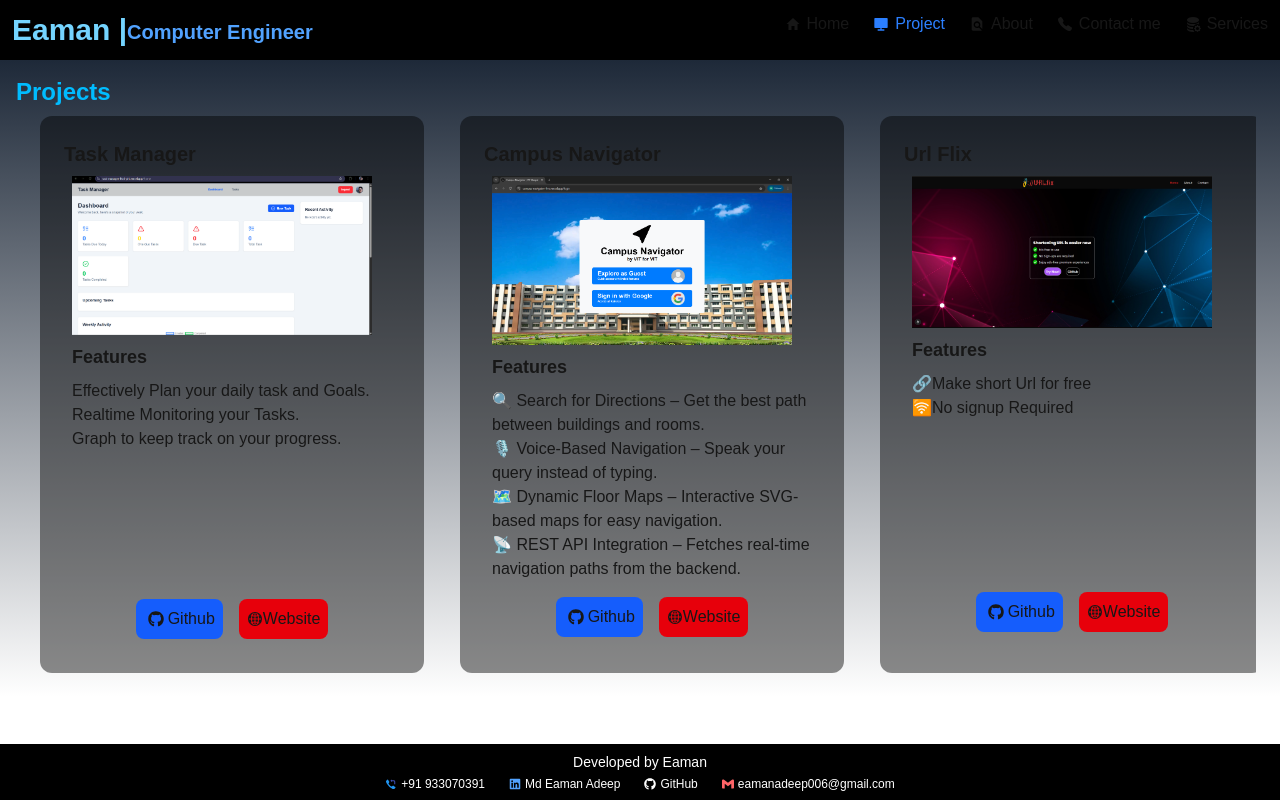
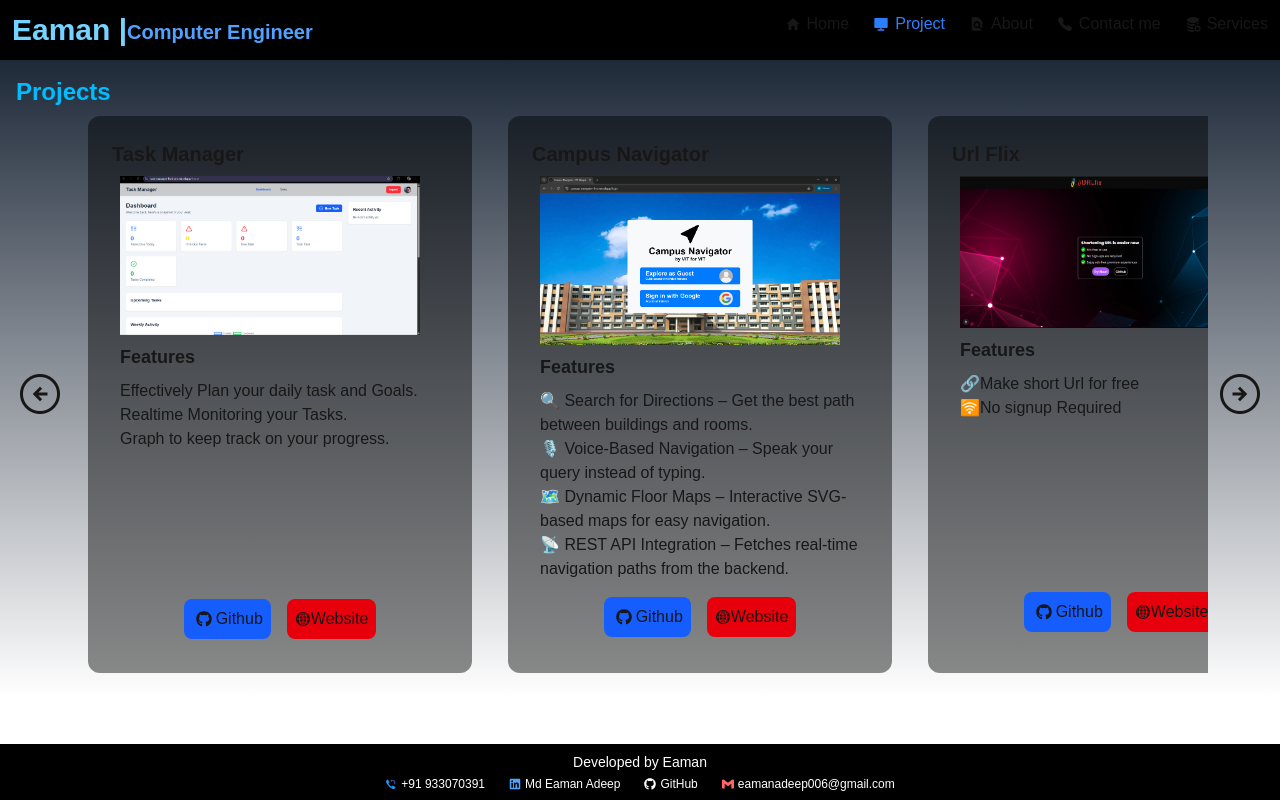
Before and after one commit to Eaman006/Portfolio, a Next.js app: page /project in a window 1280 px wide. Built offline with nearby package versions, Linux system fonts and the light colour scheme.

Commit message:
feat: add Material Symbols icons to project section for enhanced visual navigation

```diff
--- a/app/layout.js
+++ b/app/layout.js
@@ -3,6 +3,7 @@
 import Navbar from "./Components/Navbar";
 import Footer from "./Components/Footer";
 import Loader from "./Components/Loader";
+import { Inter } from "next/font/google";
 
 const geistSans = Geist({
   variable: "--font-geist-sans",
@@ -22,6 +23,13 @@
 export default function RootLayout({ children }) {
   return (
     <html lang="en">
+      <head>
+        {/* Google Fonts Icons */}
+        <link
+          rel="stylesheet"
+          href="https://fonts.googleapis.com/css2?family=Material+Symbols+Outlined:opsz,wght,FILL,GRAD@20..48,100..700,0..1,-50..200"
+        />
+      </head>
       <body
         className={`${geistSans.variable} ${geistMono.variable} antialiased`}
       >
--- a/app/project/page.js
+++ b/app/project/page.js
@@ -8,7 +8,13 @@
   return (
     <div className='bg-gradient-to-b from-gray-800 w-full p-4'>
       <div className='font-bold text-sky-400 text-2xl'>Projects</div>
+      <div className='flex justify-center items-center'>
+        <span className="material-symbols-outlined" style={{ fontSize: '48px' }}>
+          arrow_circle_left
+        </span>
+
         <div className='flex overflow-x-auto gap-5 mx-2 px-2'>
+
           <div className='m-2 p-2 w-sm bg-[#00000073] rounded-xl flex-shrink-0'>
             <div className='m-2 p-2'>
               <div className='font-bold text-xl'>Task Manager</div>
@@ -139,6 +145,11 @@
           </div>
 
         </div>
+        <span class="material-symbols-outlined" style={{ fontSize: '48px' }}>
+          arrow_circle_right
+        </span>
+
+      </div>
 
     </div>
   )
```
Lines whose indentation alone changed are shown as unchanged.
